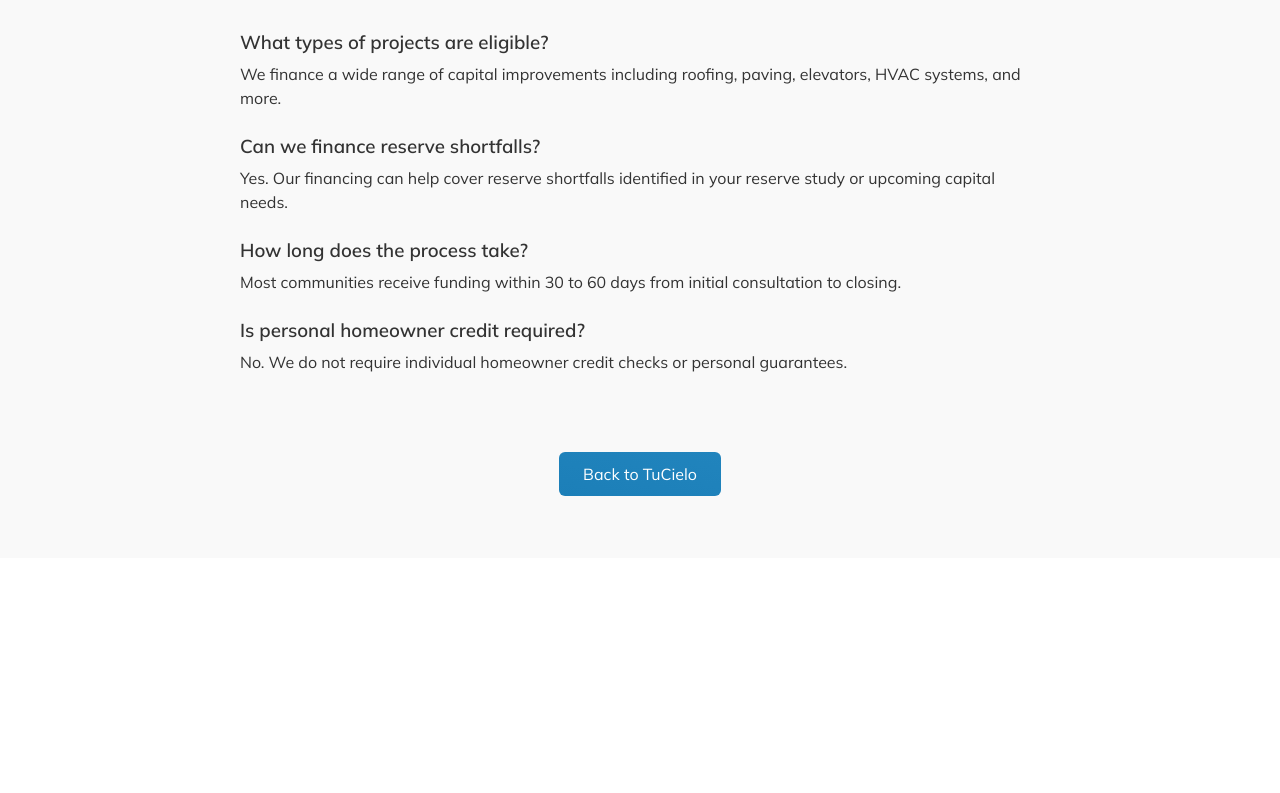
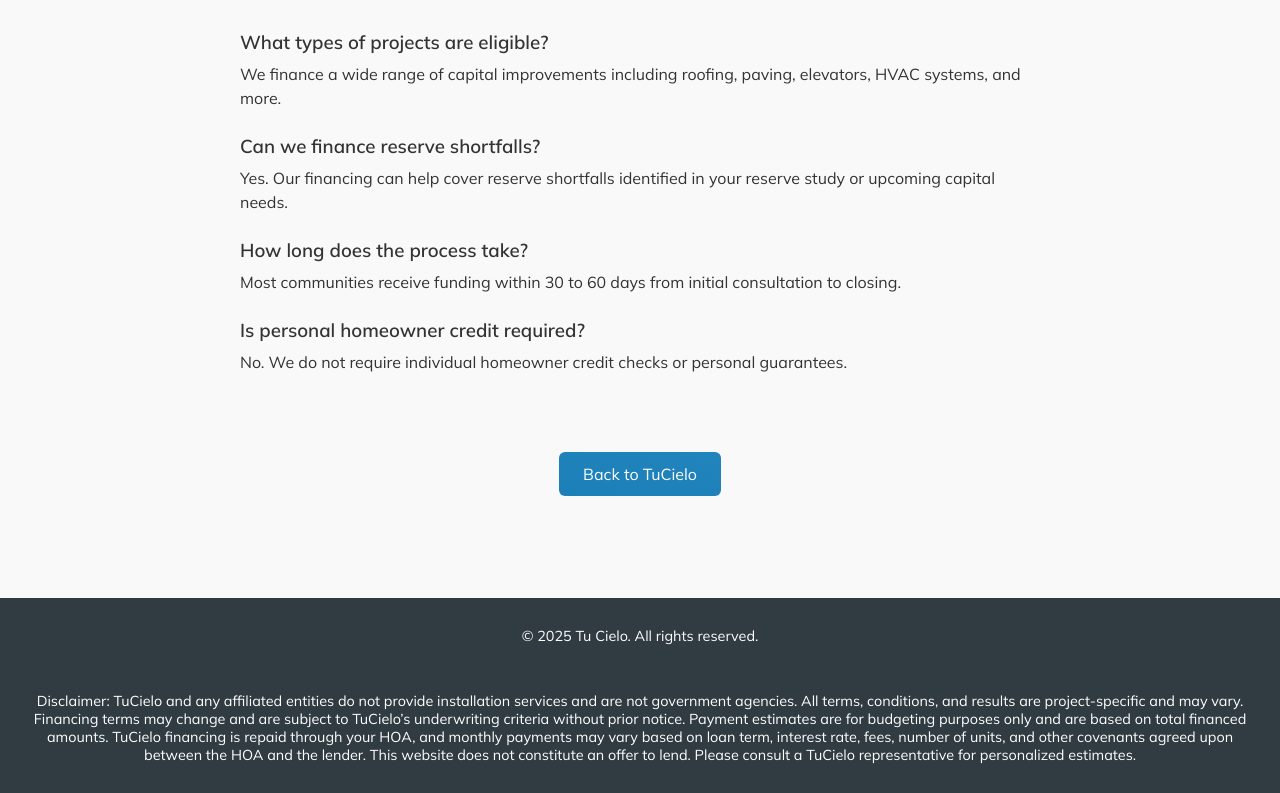
Before and after one commit to MetaCapFin/tu-cielo-site, a React (Create React App) app: page /faq in a window 1280 px wide. Shown: the part 250-1043 px from the top of the page. Before the commit the page ends 808 px from the top, so only its background shows below. Built offline with nearby package versions, Linux system fonts and the light colour scheme.

Commit message:
Update faq.js

```diff
--- a/src/faq.js
+++ b/src/faq.js
@@ -59,6 +59,19 @@ export default function FAQ() {
           </button>
         </div>
       </div>
+
+   {/* FOOTER */}
+      <footer className="site-footer">
+        <p>© 2025 Tu Cielo. All rights reserved.</p>
+        <br />
+        <p>
+          Disclaimer: TuCielo and any affiliated entities do not provide installation services and are not government agencies. All terms, conditions,
+          and results are project-specific and may vary. Financing terms may change and are subject to TuCielo’s underwriting criteria without prior
+          notice. Payment estimates are for budgeting purposes only and are based on total financed amounts. TuCielo financing is repaid through your
+          HOA, and monthly payments may vary based on loan term, interest rate, fees, number of units, and other covenants agreed upon between the HOA
+          and the lender. This website does not constitute an offer to lend. Please consult a TuCielo representative for personalized estimates.
+        </p>
+      </footer>
     </div>
   );
 }
```
